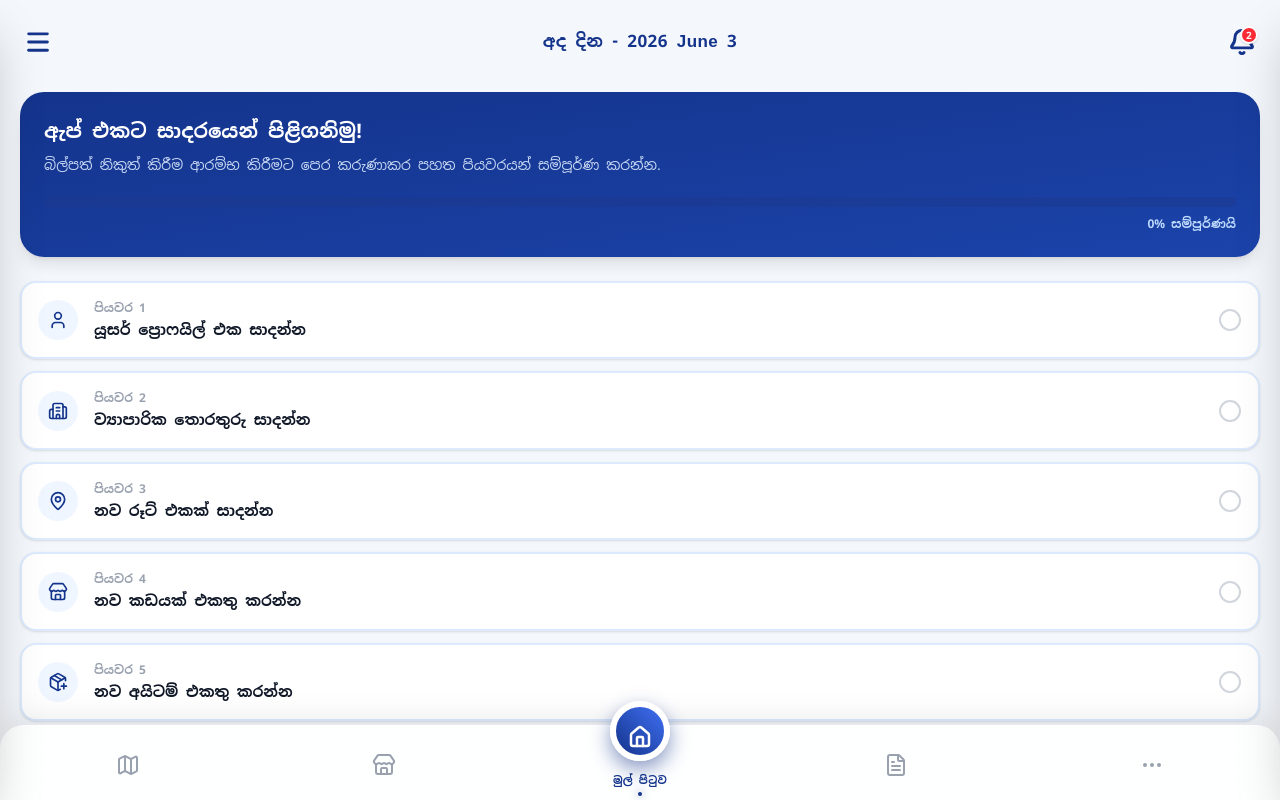
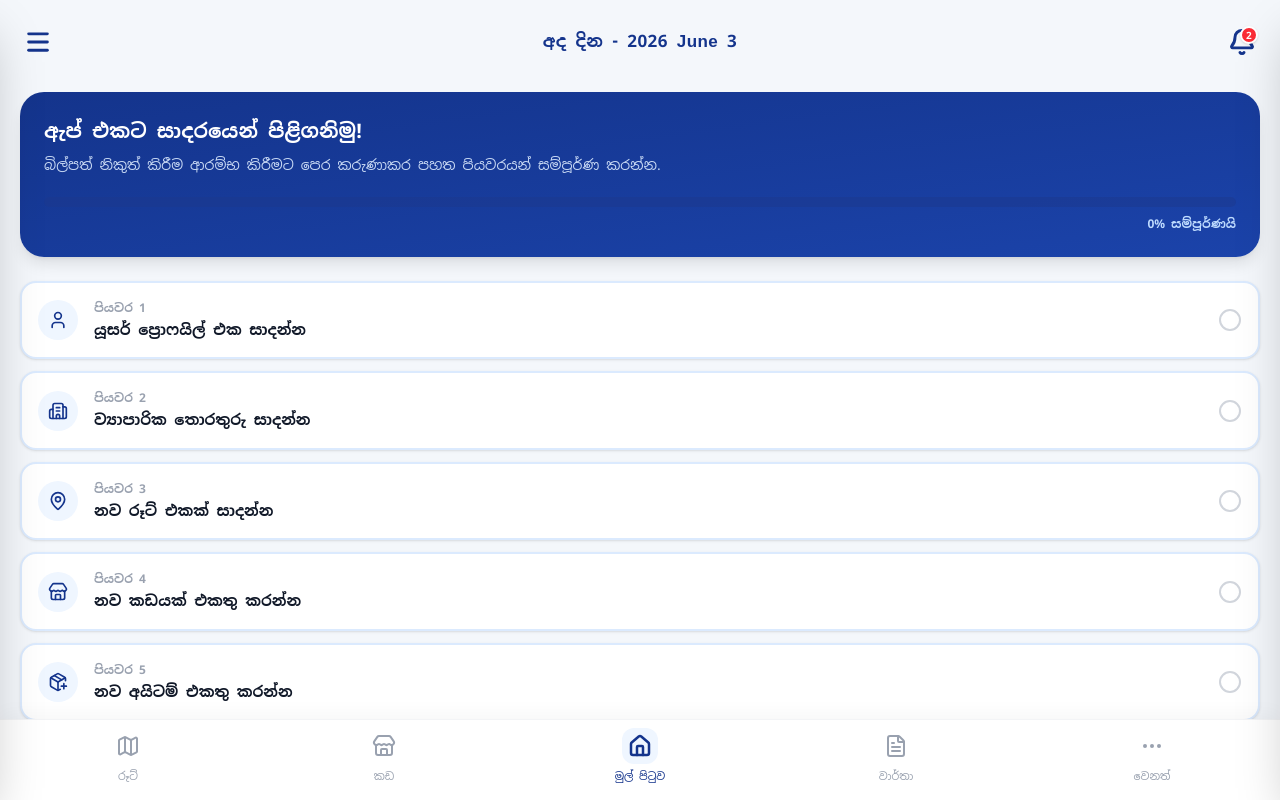
Before and after one commit to lahirukodisingha/delivery-app-frontend, a React (Vite) app: page /home in a window 1280 px wide. Built offline with nearby package versions, Linux system fonts and the light colour scheme; sample sign-in values are in the browser's storage.

Commit message:
Refactor: Improve BottomNav UI for PWA safe area and update to professional design

```diff
--- a/src/components/BottomNav.jsx
+++ b/src/components/BottomNav.jsx
@@ -34,31 +34,19 @@ export default function BottomNav({ language = 'si' }) {
     if (activeIndex === index) return;
 
     setActiveIndex(index);
-
-    // නවීන පෙනුම සඳහා කාලය මදක් අඩු කර ඇත (350ms -> 250ms)
-    setTimeout(() => {
-      navigate(path);
-    }, 250);
+    // Timeout එක ඉවත් කර ඇත, ක්ලික් කළ විගසම navigate වේ
+    navigate(path);
   };
 
   return (
-    // Glassmorphism effect එක මෙතනට එකතු කර ඇත (backdrop-blur)
-    <div className="relative flex-none bg-white/90 dark:bg-gray-900/90 backdrop-blur-xl h-[75px] w-full flex items-center shadow-[0_-8px_30px_rgba(0,0,0,0.08)] dark:shadow-[0_-8px_30px_rgba(0,0,0,0.4)] z-50 transition-colors duration-300 rounded-t-3xl">
-
-      {/* Animated Indicator Container */}
-      <div
-        className="absolute top-0 left-0 w-1/5 h-full flex justify-center pointer-events-none z-0"
-        style={{
-          transform: `translateX(${activeIndex * 100}%)`,
-          // Premium Apple-style spring animation curve
-          transition: 'transform 0.5s cubic-bezier(0.34, 1.56, 0.64, 1)'
-        }}
-      >
-        {/* Floating Active Circle (කැත දාර ඉවත් කර, Border එකක් මගින් Cutout එක පෙන්වීම) */}
-        <div className="absolute top-[-24px] w-[60px] h-[60px] rounded-full bg-gradient-to-tr from-[#14348c] to-[#4070f4] dark:from-blue-600 dark:to-blue-400 shadow-[0_8px_20px_rgba(20,52,140,0.5)] border-[6px] border-white dark:border-gray-900 transition-colors duration-300" />
-      </div>
-
-      {/* Navigation Buttons */}
+    <div
+      className="relative flex-none bg-white dark:bg-gray-900 border-t border-gray-100 dark:border-gray-800 w-full flex justify-around items-center z-50 transition-colors duration-300 shadow-[0_-4px_20px_rgba(0,0,0,0.04)]"
+      style={{
+        paddingTop: '8px',
+        // Phone එකේ යටින් කැපෙන එක නතර කිරීමට Safe Area Inset යොදා ඇත
+        paddingBottom: 'max(env(safe-area-inset-bottom), 16px)'
+      }}
+    >
       {navItems.map((item, index) => {
         const Icon = item.icon;
         const isActive = activeIndex === index;
@@ -67,35 +55,25 @@ export default function BottomNav({ language = 'si' }) {
           <button
             key={item.path}
             onClick={() => handleNavClick(item.path, index)}
-            className="flex-1 h-full relative z-10 flex flex-col items-center justify-center focus:outline-none group"
+            className="flex flex-col items-center justify-center focus:outline-none min-w-[64px] group"
           >
-            {/* Icon Animation */}
-            <div
-              className="flex items-center justify-center transition-all duration-500 ease-out"
-              style={{
-                transform: isActive ? 'translateY(-26px)' : 'translateY(2px)',
-              }}
-            >
+            {/* Icon Container with subtle active background */}
+            <div className={`p-1.5 rounded-xl transition-all duration-200 ${isActive ? 'bg-blue-50 dark:bg-blue-900/30' : 'bg-transparent group-hover:bg-gray-50 dark:group-hover:bg-gray-800'}`}>
               <Icon
                 size={24}
                 strokeWidth={isActive ? 2.5 : 2}
-                className={`transition-colors duration-300 ${isActive ? 'text-white' : 'text-gray-400 dark:text-gray-500 group-hover:text-[#14348c] dark:group-hover:text-blue-400'}`}
+                className={`transition-colors duration-200 ${isActive ? 'text-[#14348c] dark:text-blue-400' : 'text-gray-400 dark:text-gray-500'}`}
               />
             </div>
 
-            {/* Label Animation */}
+            {/* Label */}
             <span
-              className={`absolute bottom-3 text-[11px] font-bold tracking-wide transition-all duration-300 ${
-                isActive ? 'text-[#14348c] dark:text-blue-400 opacity-100' : 'text-gray-400 dark:text-gray-500 opacity-0 translate-y-4'
+              className={`text-[11px] font-medium mt-1 transition-colors duration-200 ${
+                isActive ? 'text-[#14348c] dark:text-blue-400' : 'text-gray-400 dark:text-gray-500'
               }`}
             >
               {item.label}
             </span>
-
-            {/* Active Glow Effect (පහලින් එන කුඩා එළිය) */}
-            {isActive && (
-              <div className="absolute bottom-1 w-1 h-1 rounded-full bg-[#14348c] dark:bg-blue-400 shadow-[0_0_8px_rgba(20,52,140,0.8)]" />
-            )}
           </button>
         );
       })}
```
